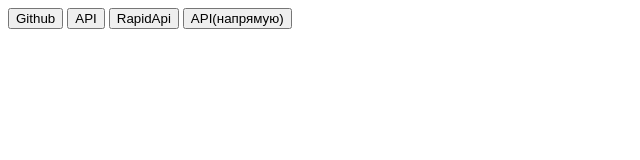
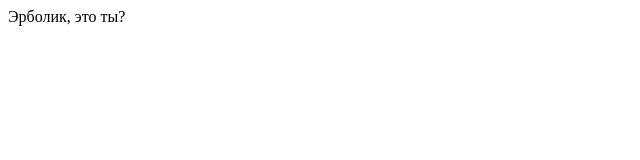
Before and after one commit to Renakos/renakos.github.io, a plain HTML site: page index.html in a window 1280 px wide. Shown: the whole page, without its empty margins (0-640 px from the left). Drawn offline with Linux system fonts and the light colour scheme.

Commit message:
Update index.html

```diff
--- a/index.html
+++ b/index.html
@@ -1,17 +1,8 @@
 <!DOCTYPE html>
 <html lang="en">
 <head>
-    <meta charset="UTF-8">
-    <meta name="viewport" content="width=device-width, initial-scale=1.0">
-    <title>Мой сайт с кнопками</title>
-    <link rel="stylesheet" href="styles.css">
 </head>
 <body>
-    <div class="button-container">
-        <a href="https://github.com/Renakos"><button class="button">Github</button></a>
-        <a href="https://github.com/Renakos/Android15GroupApi"><button class="button">API</button></a>
-        <a href="https://rapidapi.com/erzanrenako312/api/android15groupapi"><button class="button">RapidApi</button></a>
-        <a href="https://android15groupapi.onrender.com/ai-quotes"><button class="button">API(напрямую)</button></a>
-    </div>
+    Эрболик, это ты?
 </body>
 </html>
```
